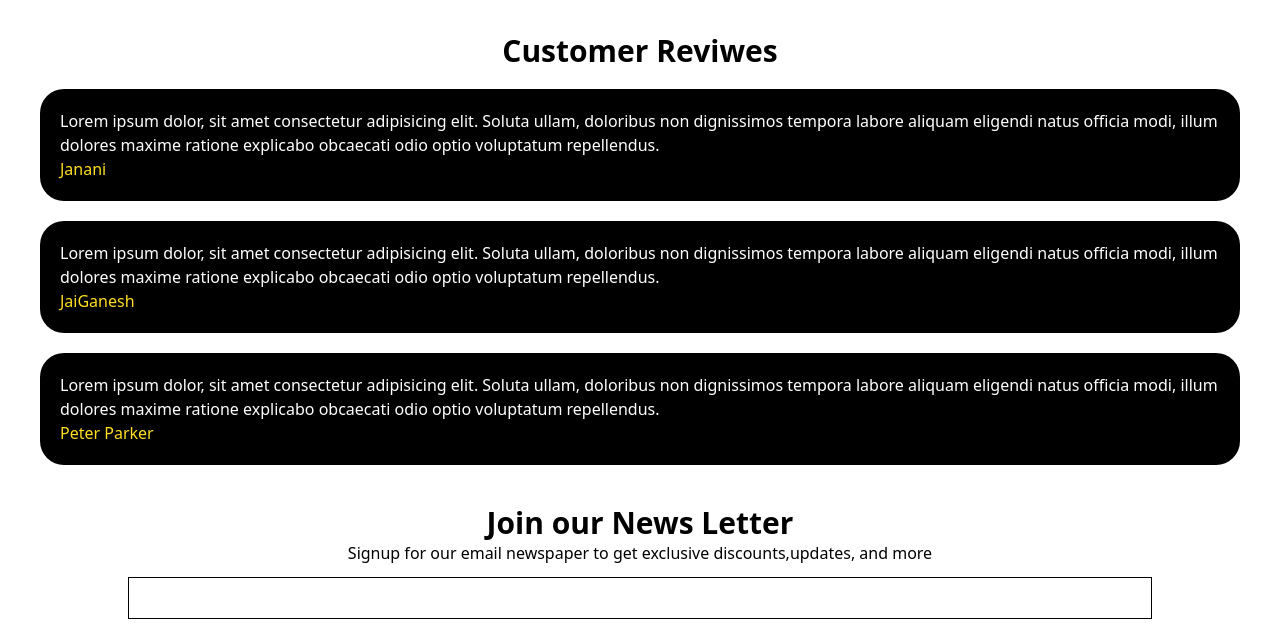
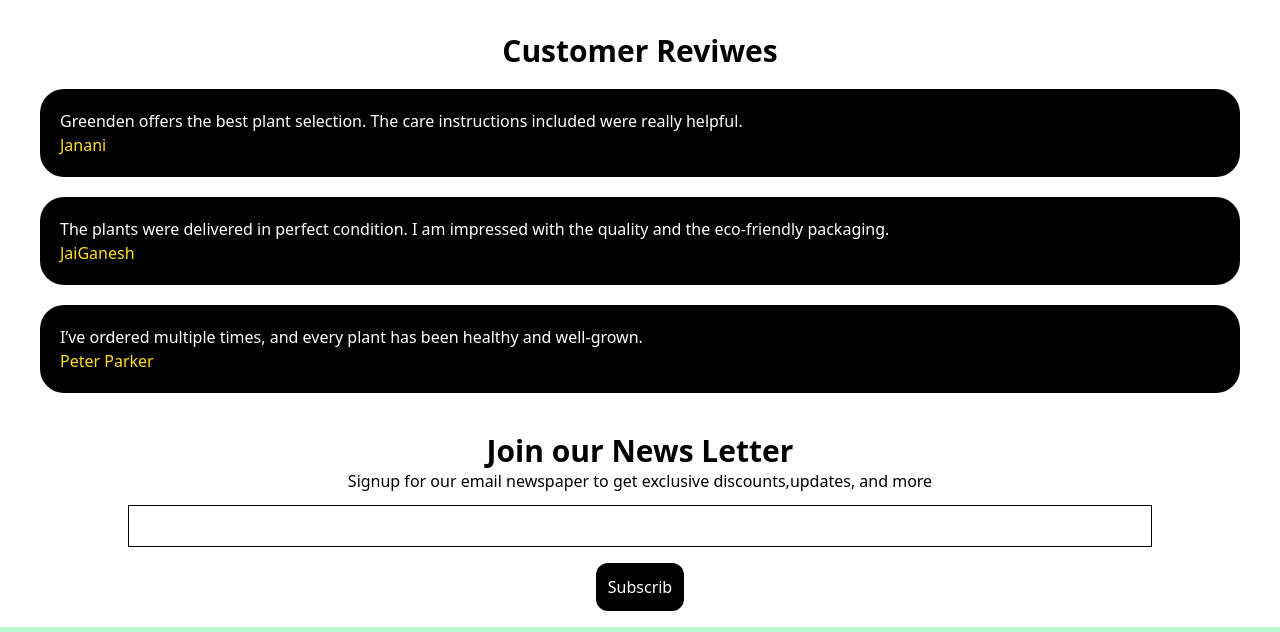
Before and after one commit to jai3141/Greenden-tailwind, a website: page index.html in a window 1280 px wide. Shown: the part 1239-1871 px from the top of the page. Drawn offline with Linux system fonts and the light colour scheme.

Commit message:
Added custmor Reviwes

```diff
--- a/index.html
+++ b/index.html
@@ -129,21 +129,15 @@
     <h1 class="font-bold text-3xl text-center mt-5">Customer Reviwes</h1>
     <div class="flex flex-col justify-center gap-5 m-10 mt-5 ">
       <div class="bg-black container p-5 text-white rounded-3xl">
-        <p>Lorem ipsum dolor, sit amet consectetur adipisicing elit. Soluta ullam, doloribus non dignissimos tempora
-          labore aliquam eligendi natus officia modi, illum dolores maxime ratione explicabo obcaecati odio optio
-          voluptatum repellendus.</p>
+        <p>Greenden offers the best plant selection. The care instructions included were really helpful.</p>
         <p class="font-medium text-yellow-300">Janani</p>
       </div>
       <div class="bg-black container p-5 text-white rounded-3xl">
-        <p>Lorem ipsum dolor, sit amet consectetur adipisicing elit. Soluta ullam, doloribus non dignissimos tempora
-          labore aliquam eligendi natus officia modi, illum dolores maxime ratione explicabo obcaecati odio optio
-          voluptatum repellendus.</p>
+        <p>The plants were delivered in perfect condition. I am impressed with the quality and the eco-friendly packaging.</p>
         <p class="font-medium text-yellow-300">JaiGanesh</p>
       </div>
       <div class="bg-black container p-5 text-white rounded-3xl">
-        <p>Lorem ipsum dolor, sit amet consectetur adipisicing elit. Soluta ullam, doloribus non dignissimos tempora
-          labore aliquam eligendi natus officia modi, illum dolores maxime ratione explicabo obcaecati odio optio
-          voluptatum repellendus.</p>
+        <p>I’ve ordered multiple times, and every plant has been healthy and well-grown.</p>
         <p class="font-medium text-yellow-300">Peter Parker</p>
       </div>
     </div>
```
